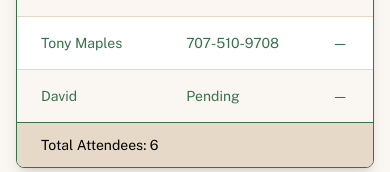
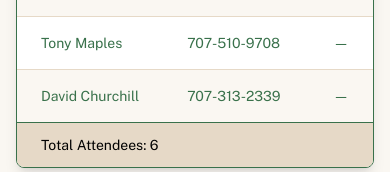
Before and after one commit to samuelmholley1/mendolaborcoop.ukiahumc.org, a Next.js app: page /attendance in a window 390 px wide. Shown: the part 650-822 px from the top of the page. Built offline with nearby package versions, Linux system fonts and the light colour scheme.

Commit message:
Update David's full name and phone number

```diff
--- a/pages/attendance.tsx
+++ b/pages/attendance.tsx
@@ -20,7 +20,7 @@ const AttendancePage: React.FC = () => {
         { name: 'Louie Cedano', phone: '707-510-7199', email: 'louieboy3182@gmail.com' },
         { name: 'Ed Dick', phone: '707-952-2134', email: 'edwardpdick@gmail.com' },
         { name: 'Tony Maples', phone: '707-510-9708' },
-        { name: 'David', phone: 'Pending' }
+        { name: 'David Churchill', phone: '707-313-2339' }
       ]
     },
     {
```
